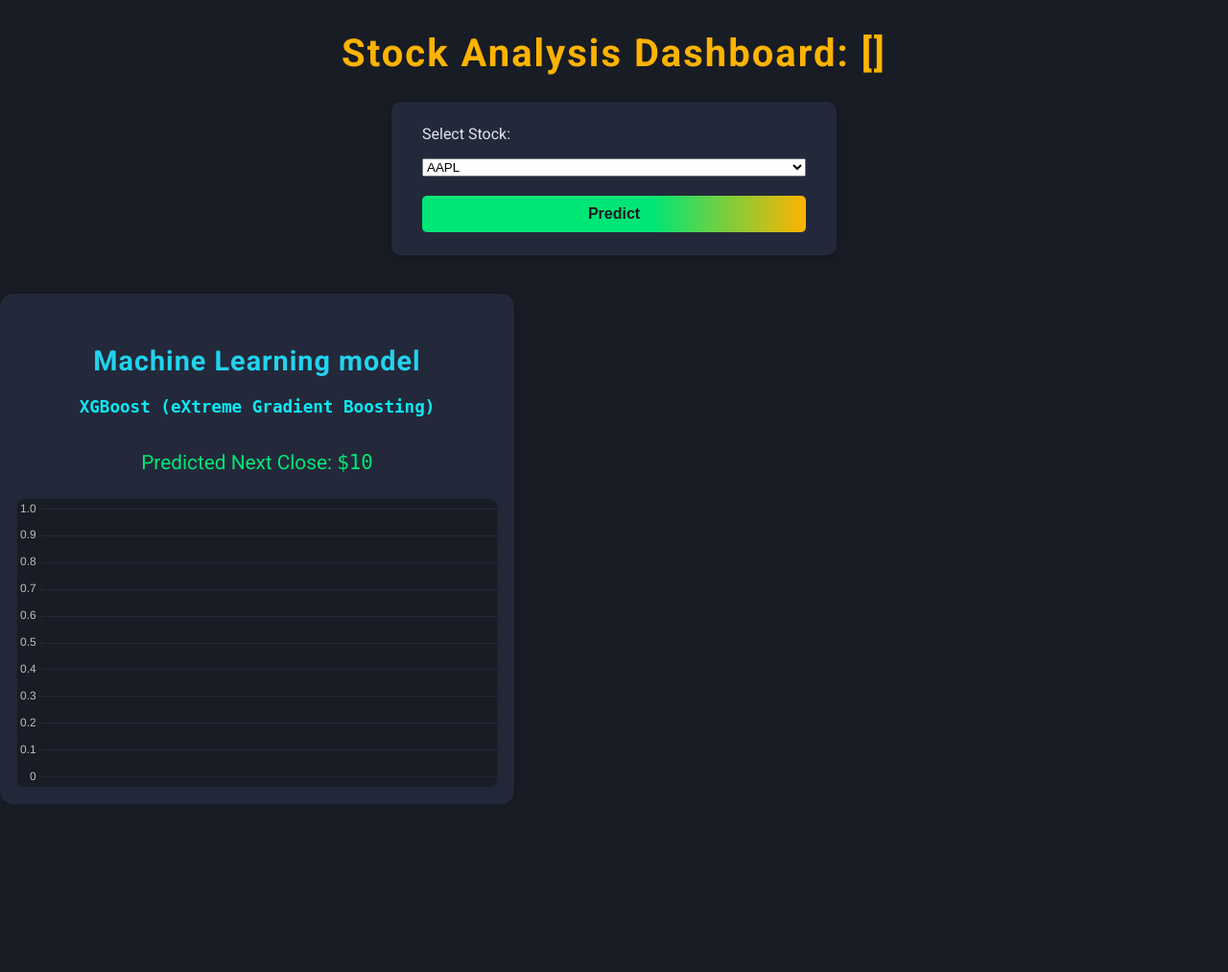
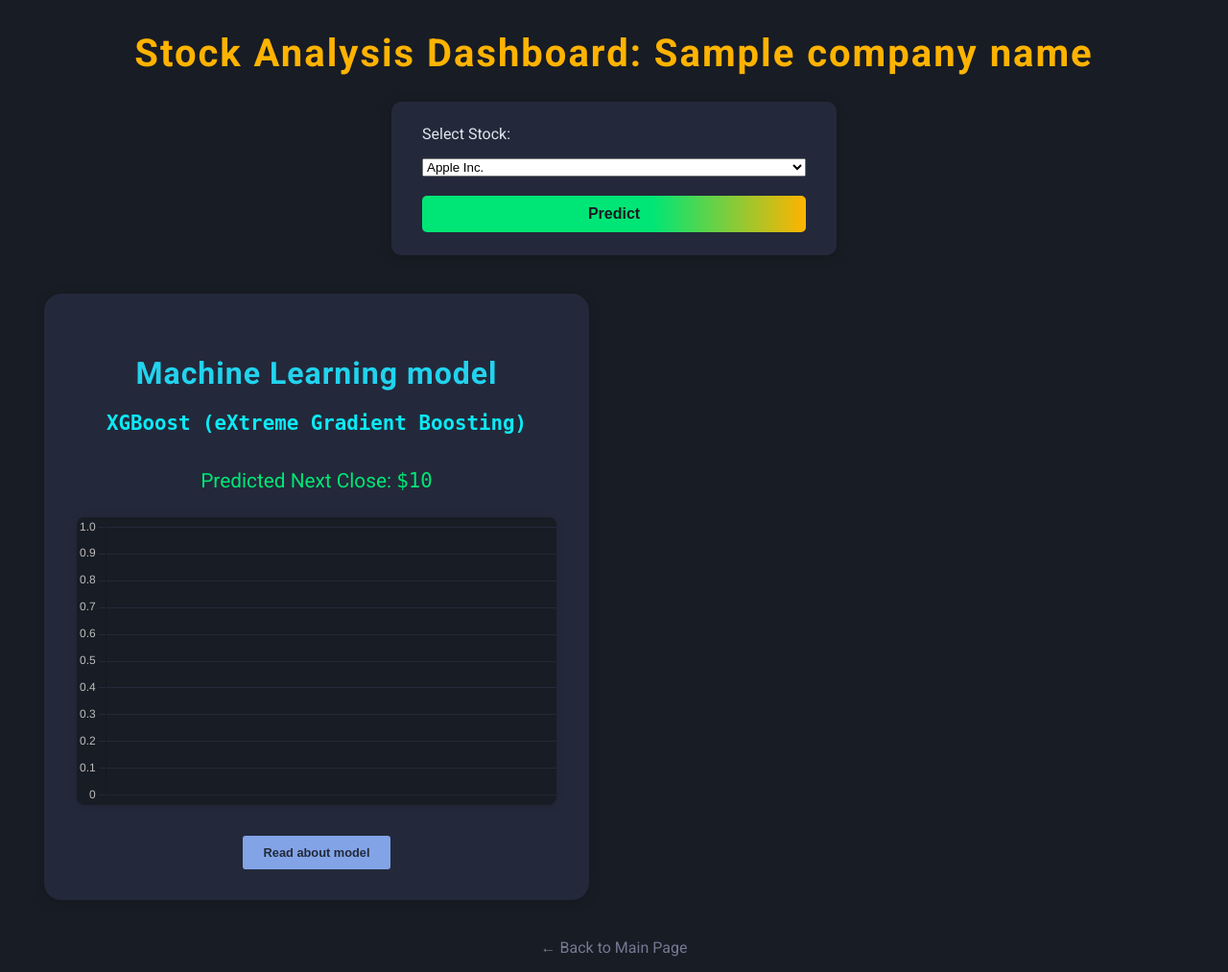
Before and after one commit to Armin-95/Projects, a Flask app: template templates/predict.html in a window 1280 px wide. Shown: the whole page at 96% size. Before the commit the page ends 838 px from the top, so only its background shows below. Run offline with Flask 3, Linux system fonts and the light colour scheme; the template is opened without the code that fills it: most values are stand-ins (such as "Sample title", 1, 10 or a date in 2020); parts of the project's set-up code (start-up, migrations or seed data) failed here and were passed over.

Commit message:
-UI changes for index.html live tracking -added model description in prediction.html and full name of stock

```diff
--- a/app.py
+++ b/app.py
@@ -6,6 +6,7 @@
 import os
 import pandas as pd
 import numpy as np
+
 
 
 app = Flask(__name__, template_folder="templates", static_folder="static")
@@ -17,6 +18,15 @@
 # Load ML model once at startup
 BASE_DIR = os.path.dirname(os.path.abspath(__file__))
 MODELS_DIR = os.getenv("MODELS_DIR", os.path.join(BASE_DIR, "models"))
+
+COMPANY_NAMES = {
+    'AAPL': 'Apple Inc.',
+    'MSFT': 'Microsoft Corporation',
+    'GOOGL': 'Alphabet Inc.',
+    'AMZN': 'Amazon.com, Inc.',
+    'TSLA': 'Tesla, Inc.',
+    'META': 'Meta Platforms, Inc.'
+}
 
 # Load every .joblib in MODELS_DIR once at startup
 MODELS = {}
@@ -98,8 +108,8 @@
 
 @app.route('/predict', methods=['POST'])
 def predict():
-
     symbol = request.form['symbol'].upper()
+    company_name = COMPANY_NAMES.get(symbol, symbol)
     df = yf.download(symbol, period="3mo", interval="1d", auto_adjust =True)
 
     ##features for prediction
@@ -140,7 +150,7 @@
 
     df["vol_z"] = (df["Volume",symbol] - df["vol_mean20"]) / df["vol_std20"]
 
-    # Target: next day log-return
+    # Target: next-day close (shift -1)# --- target as log-return instead of price ---
     df["y_logret_next"] = np.log(df["Close"].shift(-1) / df["Close"])
 
     ## Features ##
@@ -170,7 +180,7 @@
     results = {}
 
     for model_type, model in models_for_symbol.items():
-        predict_ret = float(model.predict(X_pred_data))
+        predict_ret = float(model.predict(X_pred_data)[0])
         predict_close = float(prices[-1]* np.exp(predict_ret))
 
         results[model_type] = predict_ret, predict_close
@@ -182,6 +192,7 @@
 
     return render_template(
         'predict.html',
+        company_name=company_name,
         symbol=symbol,
         prediction=predict_close,
         times=times_with_pred,
--- a/templates/analysis.html
+++ b/templates/analysis.html
@@ -70,6 +70,8 @@
     <p><strong>Month Volatility (σ):</strong> {{ volatility_month }}%</p>
   </div>
 
-  <p><a href="{{ url_for('index') }}">← Back</a></p>
+  <p style="text-align:center; margin-top:40px;">
+    <a href="{{ url_for('index') }}"style="color:rgb(119, 119, 146); text-decoration:none;">← Back to Main Page</a>
+  </p>
 </body>
 </html>
--- a/templates/predict.html
+++ b/templates/predict.html
@@ -8,30 +8,48 @@
   <script src="https://cdn.jsdelivr.net/npm/chart.js"></script>
 </head>
 <body>
-  <h1>Stock Analysis Dashboard: <strong>{{ symbol }}</strong></h1>
+  <h1>Stock Analysis Dashboard: <strong>{{ company_name }}</strong></h1>
   <form action="{{ url_for('predict') }}" method="post">
     <label for="symbol">Select Stock:</label>
     <select id="symbol" name="symbol" required>
-      <option value="AAPL" {% if symbol == 'AAPL' %}selected{% endif %}>AAPL</option>
-      <option value="MSFT" {% if symbol == 'MSFT' %}selected{% endif %}>MSFT</option>
-      <option value="GOOGL" {% if symbol == 'GOOGL' %}selected{% endif %}>GOOGL</option>
-      <option value="AMZN" {% if symbol == 'AMZN' %}selected{% endif %}>AMZN</option>
-      <option value="TSLA" {% if symbol == 'TSLA' %}selected{% endif %}>TSLA</option>
-      <option value="META" {% if symbol == 'META' %}selected{% endif %}>META</option>
+      <option value="AAPL" {% if symbol == 'AAPL' %}selected{% endif %}>Apple Inc.</option>
+      <option value="MSFT" {% if symbol == 'MSFT' %}selected{% endif %}>Microsoft Corporation</option>
+      <option value="GOOGL" {% if symbol == 'GOOGL' %}selected{% endif %}>Alphabet Inc.</option>
+      <option value="AMZN" {% if symbol == 'AMZN' %}selected{% endif %}>Amazon.com, Inc.</option>
+      <option value="TSLA" {% if symbol == 'TSLA' %}selected{% endif %}>Tesla, Inc.</option>
+      <option value="META" {% if symbol == 'META' %}selected{% endif %}>Meta Platforms, Inc.</option>
     </select>
     <button type="submit">Predict</button>
   </form>
-  <div class="stocks-grid">
-    <div class="stock-card-predict">
-      <h3 class="ml-model">Machine Learning model</h3>
-      <h4>XGBoost (eXtreme Gradient Boosting)</h4>
+  <div class="stocks-grid" style="grid-template-columns: repeat(2, 1fr); gap: 40px; justify-items: center; max-width: 1200px; margin: 40px auto;">
+    <div class="stock-card-predict" style="width: 520px; min-height: 420px; background: #23293a; border-radius: 18px; box-shadow: 0 2px 12px rgba(0,0,0,0.18); display: flex; flex-direction: column; align-items: center; padding: 32px 24px;">
+      <h3 class="ml-model" style="font-size:2rem;">Machine Learning model</h3>
+      <h4 style="font-size:1.3rem;">XGBoost (eXtreme Gradient Boosting)</h4>
       <div style="font-size:1.3rem; color:#00e676; margin: 18px 0;">
         Predicted Next Close: <span style="font-family: 'Roboto Mono', monospace;">${{ prediction|round(4) }}</span>
       </div>
       <canvas id="predict-chart" width="500" height="300"></canvas>
+      <button id="read-model-btn" style="margin-top:32px; background:#82a4e7; color:#23293a; border:none; border-radius:3px; padding:10px 22px; font-size:0.8rem; font-weight:700; cursor:pointer;">Read about model</button>
     </div>
   </div>
+
+  <!-- Popup Modal -->
+  <div id="model-modal" style="display:none; position:fixed; left:0; top:0; width:100vw; height:100vh; background:rgba(0,0,0,0.45); z-index:1000; align-items:center; justify-content:center;">
+    <div style="background:#23293a; color:#e0e6ed; max-width:500px; padding:32px 28px; border-radius:16px; box-shadow:0 4px 32px rgba(0,0,0,0.25); position:relative;">
+      <span id="close-modal" style="position:absolute; right:18px; top:14px; font-size:1.7rem; cursor:pointer;">&times;</span>
+      <h4 style="font-size:1.6rem;margin-bottom:18px;">About XGBoost</h4>
+      <p style="font-size:1rem; line-height:1.6;">
+        XGBoost (Extreme Gradient Boosting) is a machine learning algorithm based on decision trees, built in a way that each new tree learns from the mistakes of the previous ones. It works by combining many weak learners (small trees) into a strong model that can capture complex patterns in data. The algorithm assigns higher weight to errors from earlier trees so that the next trees focus on correcting them, gradually improving accuracy. It also uses gradient descent to optimize predictions efficiently, making the learning process both fast and precise. XGBoost is fast, handles missing values well, and has built-in regularization to prevent overfitting. For stock prediction, it’s useful because it can process large amounts of historical data, pick up non-linear relationships, and make accurate predictions. Even with market complexity, XGBoost can still provide helpful signals. These signals come from patterns it detects in historical data.
+      </p>
+      <p style="margin-top:18px;">
+        For more details click here:
+        <a href="https://en.wikipedia.org/wiki/XGBoost" target="_blank" style="color:#00e676;">Wikipedia: XGBoost</a>
+      </p>
+    </div>
+  </div>
+
   <script>
+    // Chart.js code (unchanged)
     const chartTimes = {{ times|tojson }};
     const chartPrices = {{ prices|tojson }};
     const lastIdx = chartPrices.length - 1;
@@ -82,6 +100,23 @@
         }
       }
     });
+
+    // Popup modal logic
+    document.getElementById('read-model-btn').onclick = function() {
+      document.getElementById('model-modal').style.display = 'flex';
+    };
+    document.getElementById('close-modal').onclick = function() {
+      document.getElementById('model-modal').style.display = 'none';
+    };
+    window.onclick = function(event) {
+      if (event.target == document.getElementById('model-modal')) {
+        document.getElementById('model-modal').style.display = 'none';
+      }
+    };
   </script>
+
+  <p style="text-align:center; margin-top:40px">
+    <a href="{{ url_for('index') }}" style="color:rgb(119, 119, 146); text-decoration:none;">← Back to Main Page</a>
+  </p>
 </body>
 </html>
```
Also changed, not shown: templates/index.html (+6 -6 lines). Lines whose indentation alone changed are shown as unchanged.
